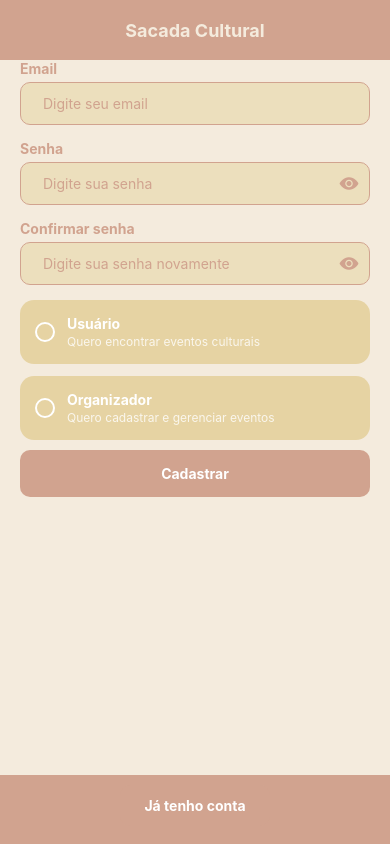
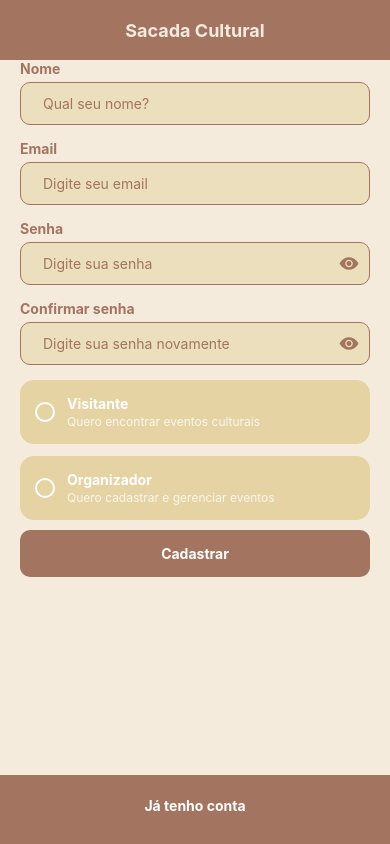
Before and after one commit to ARS1802/eventos-culturais-mobile, a React Native app: screen /Cadastro in a window 390 px wide. Built offline with nearby package versions, Linux system fonts and the light colour scheme; no server answers.

Commit message:
feature & refactor: Cadastro.jsx funcional & small changes.:fire: Mudei colors.js pra mais contraste. Added Input pra Nome em Cadastro. registerUser() funcionou com sucesso.

```diff
--- a/assets/colors.js
+++ b/assets/colors.js
@@ -1,13 +1,13 @@
-export default{
-  primary: '#D1A38F',
-  secondary: '#D8A7B1',
-  accent: '#ecdfbd',
-  background: '#F5EFE6',
-  purple: '#CFC7E8',
-  green: '#BFC9B2',
-  blue: '#AFC6D9',
-  text: '#3A3A3A',
-  error: '#D9534F',
-  white: '#FFFFFF',
+export default {
+  primary: "#a3745f",
+  secondary: "#D8A7B1",
+  accent: "#ecdfbd",
+  background: "#F5EFE6",
+  purple: "#CFC7E8",
+  green: "#BFC9B2",
+  blue: "#AFC6D9",
+  text: "#3A3A3A",
+  error: "#D9534F",
+  white: "#FFFFFF",
   placeholder: "#D8A7B1'",
 };
--- a/components/Header.jsx
+++ b/components/Header.jsx
@@ -1,5 +1,5 @@
 import { View, Text, StyleSheet } from "react-native";
-
+import color from "../assets/colors";
 export function Header({ title }) {
   return (
     <View style={styles.container}>
@@ -11,7 +11,7 @@ const styles = StyleSheet.create({
   container: {
     width: "100%",
     height: 60,
-    backgroundColor: "#D1A38F",
+    backgroundColor: color.primary,
     justifyContent: "center",
     alignItems: "center",
   },
--- a/navigation/AppNavigation.jsx
+++ b/navigation/AppNavigation.jsx
@@ -3,7 +3,7 @@ import { NavigationContainer } from "@react-navigation/native";
 import { createNativeStackNavigator } from "@react-navigation/native-stack";
 import {
   Login,
-  CadastroScreen,
+  Cadastro,
   FeedVisitanteScreen,
   FeedOrganizadorScreen,
   RecuperarSenha,
@@ -19,7 +19,7 @@ export default function AppNavigator() {
         screenOptions={{ headerShown: false }}
       >
         <Stack.Screen name="Login" component={Login} />
-        <Stack.Screen name="Cadastro" component={CadastroScreen} />
+        <Stack.Screen name="Cadastro" component={Cadastro} />
         <Stack.Screen name="FeedVisitante" component={FeedVisitanteScreen} />
         <Stack.Screen
           name="FeedOrganizador"
--- a/navigation/contexts/AuthContext.jsx
+++ b/navigation/contexts/AuthContext.jsx
@@ -122,6 +122,24 @@ export function AuthProvider({ children }) {
     }
   }, [carregarPerfil]);
 
+  const definirUsuarioAtual = useCallback(
+    async (perfilConhecido = null) => {
+      setLoading(true);
+      setError(null);
+
+      try {
+        setFirebaseUser(auth.currentUser);
+        return await carregarPerfil(auth.currentUser, perfilConhecido);
+      } catch (e) {
+        setError(e);
+        throw e;
+      } finally {
+        setLoading(false);
+      }
+    },
+    [carregarPerfil],
+  );
+
   useEffect(() => {
     let isMounted = true;
 
@@ -163,8 +181,18 @@ export function AuthProvider({ children }) {
       login,
       logout,
       refreshUsuario,
+      definirUsuarioAtual,
     }),
-    [firebaseUser, usuario, loading, error, login, logout, refreshUsuario],
+    [
+      firebaseUser,
+      usuario,
+      loading,
+      error,
+      login,
+      logout,
+      refreshUsuario,
+      definirUsuarioAtual,
+    ],
   );
 
   return <AuthContext.Provider value={value}>{children}</AuthContext.Provider>;
--- a/screens/CadastroScreen.jsx
+++ b/screens/Cadastro.jsx
@@ -10,41 +10,71 @@ import {
 } from "../components";
 import colors from "../assets/colors";
 import { validarConfirmacaoSenha } from "../utils/validation";
+import { registerUser } from "../backend/firebase/registerUser";
+import { getUser } from "../backend/firebase/getUser";
+import { useAuth } from "../navigation/contexts/AuthContext";
+
+const cadastroErrorMessages = {
+  EMAIL_EXISTS: "Este email já está cadastrado.",
+  INVALID_EMAIL: "Email inválido.",
+  WEAK_PASSWORD: "A senha é muito fraca.",
+  AUTH_CONFIG_ERROR: "A autenticação ainda não foi configurada no Firebase.",
+  FIRESTORE_ERROR: "Usuário criado, mas não foi possível salvar o perfil.",
+  AUTH_ERROR: "Não foi possível cadastrar. Tente novamente.",
+};
+
+function getCadastroErrorMessage(result) {
+  return cadastroErrorMessages[result] ?? "";
+}
 
 // encapsulamento das coisas que vão no Bottom
-function ButtonBottom({ color, title, onPress }) {
+function ButtonBottom({ color, title, onPress, disabled }) {
   return (
     <TouchableOpacity
       onPress={onPress}
-      style={[styles.buttonBottom, { backgroundColor: color }]}
+      disabled={disabled}
+      style={[
+        styles.buttonBottom,
+        { backgroundColor: color },
+        disabled && styles.buttonDisabled,
+      ]}
     >
       <Text style={styles.buttonBottomText}>{title}</Text>
     </TouchableOpacity>
   );
 }
 
-function CadastroButton({ onPress }) {
+function CadastroButton({ onPress, disabled }) {
   return (
-    <TouchableOpacity onPress={onPress} style={styles.loginButton}>
-      <Text style={styles.loginButtonText}>Cadastrar</Text>
+    <TouchableOpacity
+      onPress={onPress}
+      disabled={disabled}
+      style={[styles.loginButton, disabled && styles.buttonDisabled]}
+    >
+      <Text style={styles.loginButtonText}>
+        {disabled ? "Cadastrando..." : "Cadastrar"}
+      </Text>
     </TouchableOpacity>
   );
 }
 
-export const CadastroScreen = ({ navigation }) => {
+export const Cadastro = ({ navigation }) => {
   const [email, setEmail] = useState("");
   const [senha, setSenha] = useState("");
+  const [nome, setNome] = useState("");
   const [confirmarSenha, setConfirmarSenha] = useState("");
   const [erroConfirmarSenha, setErroConfirmarSenha] = useState("");
+  const [submitting, setSubmitting] = useState(false);
+  const { definirUsuarioAtual } = useAuth();
 
   const emailInputRef = useRef(null);
   const senhaInputRef = useRef(null);
+  const nomeInputRef = useRef(null);
 
   const [tipoUsuario, setTipoUsuario] = useState("");
 
-  function handleButtonCadastro() {
-
-    const erro = validarInputs([emailInputRef, senhaInputRef]);
+  async function handleButtonCadastro() {
+    const erro = validarInputs([emailInputRef, senhaInputRef, nomeInputRef]);
     const erroConfirmacao = validarConfirmacaoSenha(senha, confirmarSenha);
 
     if (erro) {
@@ -63,13 +93,49 @@ export const CadastroScreen = ({ navigation }) => {
       return;
     }
 
-    alert("Cadastro OK");
+    setSubmitting(true);
 
-    console.log({
-      email,
-      senha,
-      tipoUsuario,
-    });
+    try {
+      const emailNormalizado = email.trim().toLowerCase();
+      const uid = await registerUser({
+        name: nome.trim(),
+        email: emailNormalizado,
+        password: senha,
+        role: tipoUsuario,
+      });
+
+      const mensagemErro = getCadastroErrorMessage(uid);
+
+      if (mensagemErro) {
+        alert(mensagemErro);
+        return;
+      }
+
+      const usuarioCriado = await getUser({ id: uid });
+
+      if (!usuarioCriado) {
+        alert("Cadastro criado, mas o perfil não foi encontrado no banco.");
+        return;
+      }
+
+      await definirUsuarioAtual(usuarioCriado);
+
+      alert("Cadastro realizado com sucesso.");
+
+      if (usuarioCriado.role === "visitor") {
+        navigation.navigate("FeedVisitante");
+        return;
+      }
+
+      if (usuarioCriado.role === "organizer") {
+        navigation.navigate("FeedOrganizador");
+      }
+    } catch (e) {
+      console.error("Erro ao cadastrar usuário:", e);
+      alert("Não foi possível cadastrar. Tente novamente.");
+    } finally {
+      setSubmitting(false);
+    }
   }
 
   function handleConfirmarSenha(text) {
@@ -93,11 +159,20 @@ export const CadastroScreen = ({ navigation }) => {
           <ButtonBottom
             title="Já tenho conta"
             color={colors.primary}
+            disabled={submitting}
             onPress={() => navigation.navigate("Login")}
           />
         </Bottom>
       }
     >
+      <Input
+        ref={nomeInputRef}
+        label="Nome"
+        placeholder="Qual seu nome?"
+        value={nome}
+        onChangeText={setNome}
+        validationType="nome"
+      />
       <Input
         ref={emailInputRef}
         label="Email"
@@ -105,6 +180,8 @@ export const CadastroScreen = ({ navigation }) => {
         value={email}
         onChangeText={setEmail}
         validationType="email"
+        autoCapitalize="none"
+        keyboardType="email-address"
       />
       <Input
         ref={senhaInputRef}
@@ -128,18 +205,18 @@ export const CadastroScreen = ({ navigation }) => {
         onSelect={setTipoUsuario}
         options={[
           {
-            label: "Usuário",
+            label: "Visitante",
             description: "Quero encontrar eventos culturais",
-            value: "usuario",
+            value: "visitor",
           },
           {
             label: "Organizador",
             description: "Quero cadastrar e gerenciar eventos",
-            value: "organizador",
+            value: "organizer",
           },
         ]}
       />
-      <CadastroButton onPress={handleButtonCadastro} />
+      <CadastroButton onPress={handleButtonCadastro} disabled={submitting} />
     </MainContainer>
   );
 };
@@ -168,6 +245,9 @@ const styles = StyleSheet.create({
     color: colors.white,
     fontWeight: "bold",
   },
+  buttonDisabled: {
+    opacity: 0.6,
+  },
   linkContainer: {
     width: "100%",
     alignItems: "flex-end",
--- a/screens/index.js
+++ b/screens/index.js
@@ -5,5 +5,5 @@ export {
   FeedOrganizadorScreen,
 } from "./ScreensTest";
 export { Login } from "./Login";
-export { CadastroScreen } from "./CadastroScreen";
+export { Cadastro } from "./Cadastro";
 export { RecuperarSenha } from "./RecuperarSenha";
--- a/utils/validation.js
+++ b/utils/validation.js
@@ -40,23 +40,6 @@ export function validarSenha(senha) {
     return "Senha é obrigatória";
   }
 
-  // if (!REGEX_SENHA_FORTE.test(senha)) {
-
-  //   if (senha.length < 8) {
-  //     return "Senha deve ter no mínimo 8 caracteres";
-  //   }
-
-  //   if (!/[A-Z]/.test(senha)) {
-  //     return "Senha deve ter pelo menos 1 letra maiúscula";
-  //   }
-
-  //   if (!/\d/.test(senha)) {
-  //     return "Senha deve ter pelo menos 1 número";
-  //   }
-
-  //   return "Senha inválida";
-  // }
-
   return "";
 }
 
@@ -77,8 +60,20 @@ export function validarNome(nome) {
     return "Nome é obrigatório";
   }
 
-  if (nome.trim().length < 3) {
-    return "Nome deve ter pelo menos 3 caracteres";
+  if (nome.trim().length <= 3) {
+    return "Nome deve ter mais de 3 caracteres";
+  }
+
+  if (nome.trim().length >= 64) {
+    return "Nome deve ter menos de 64 caracteres";
+  }
+
+  if (/\d/.test(nome)) {
+    return "Nome não pode conter números";
+  }
+
+  if (/[^\p{L}\s]/u.test(nome)) {
+    return "Nome não pode conter caracteres especiais";
   }
 
   return "";
```
Also changed, not shown: components/SingleChoicePicker.jsx (+16 -26 lines), 1 other file (tests, documents, lock files or other folders).
